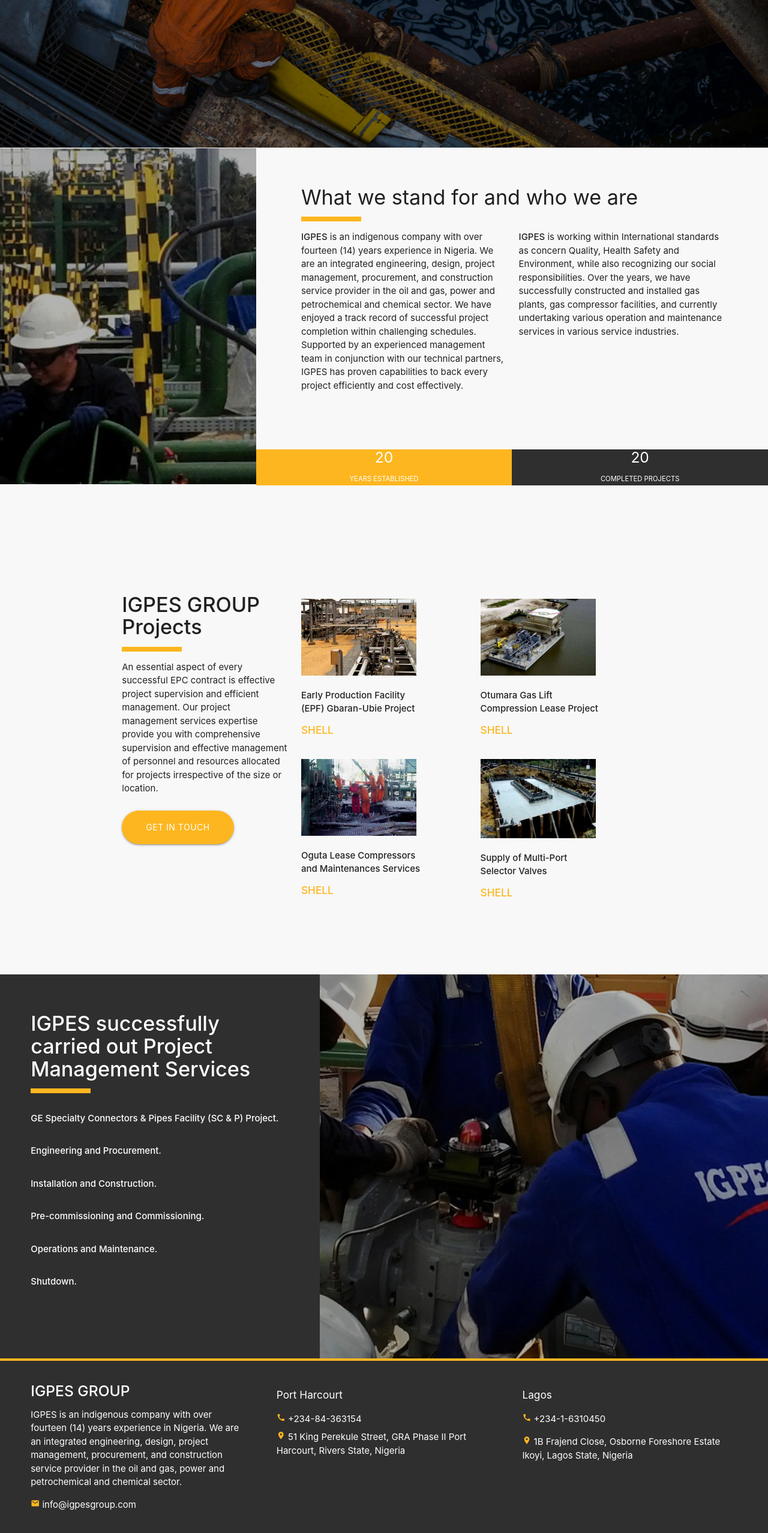
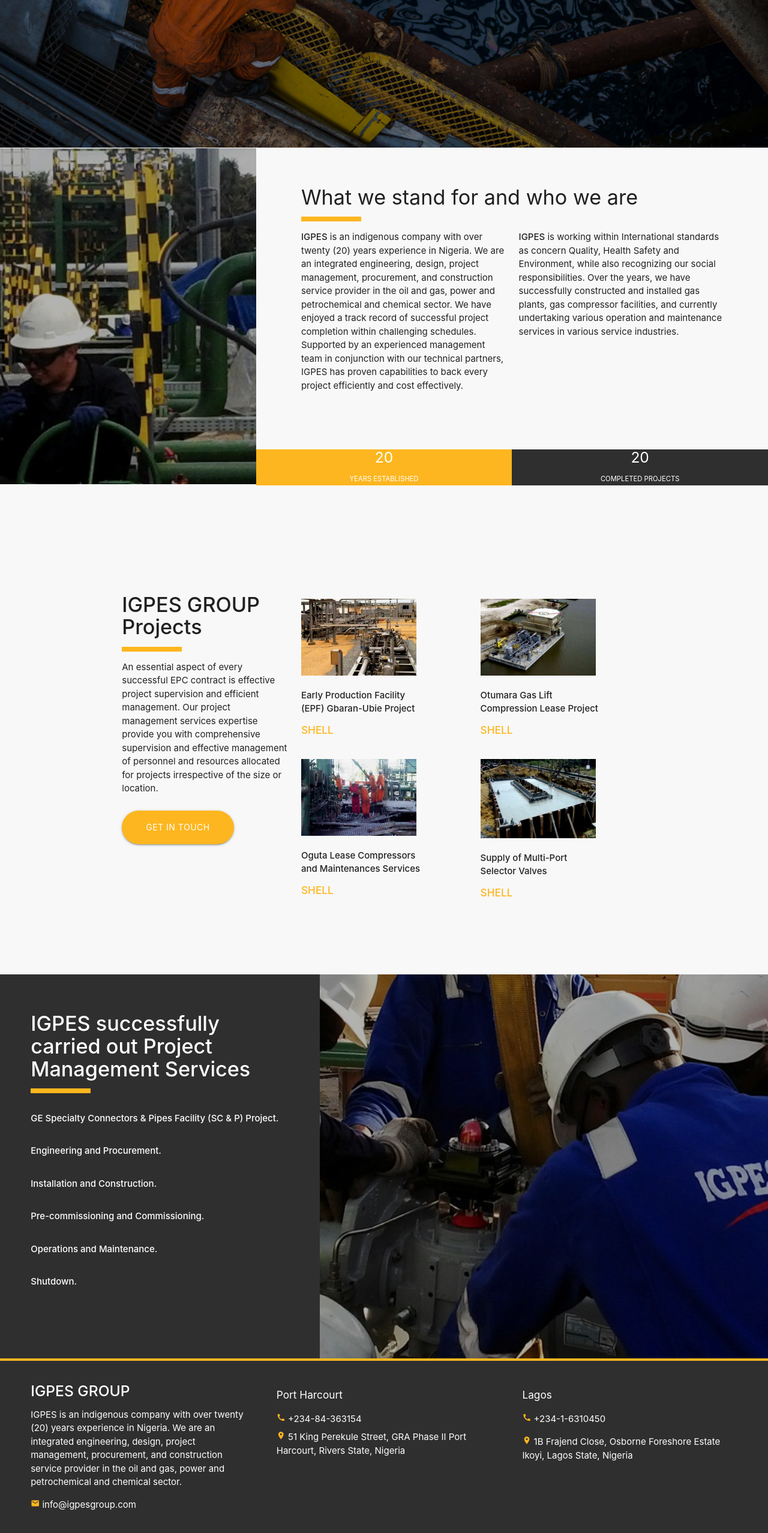
Before and after one commit to davidsoncole/igpes, a plain HTML site: page index.html in a window 1280 px wide. Shown: the part 554-3109 px from the top of the page at 60% size. Drawn offline with nearby package versions, Linux system fonts and the light colour scheme.

Commit message:
Updated index.html
changed the years of experience from 14 to 20

```diff
--- a/index.html
+++ b/index.html
@@ -96,7 +96,7 @@
 						</div>
 
 						<div class="col l6 write">
-							<p><em><strong>IGPES</strong> is an indigenous company with over fourteen (14) years experience in Nigeria.</em> We are an integrated engineering, design, project management, procurement, and construction service provider in the oil and gas, power and petrochemical and chemical sector. We have enjoyed a track record of successful project completion within challenging schedules. Supported by an experienced management team in conjunction with our technical partners, IGPES has proven capabilities to back every project efficiently and cost effectively.</p>
+							<p><em><strong>IGPES</strong> is an indigenous company with over twenty (20) years experience in Nigeria.</em> We are an integrated engineering, design, project management, procurement, and construction service provider in the oil and gas, power and petrochemical and chemical sector. We have enjoyed a track record of successful project completion within challenging schedules. Supported by an experienced management team in conjunction with our technical partners, IGPES has proven capabilities to back every project efficiently and cost effectively.</p>
 
 						</div>
 						<div class="col l6 write">
@@ -190,7 +190,7 @@
 			<div class="row">
 				<div class="col l4 abt">
 					<h5><strong>IGPES GROUP</strong></h5>
-					<p>IGPES is an indigenous company with over fourteen (14) years experience in Nigeria. We are an integrated engineering, design, project management, procurement, and construction service provider in the oil and gas, power and petrochemical and chemical sector.</p>
+					<p>IGPES is an indigenous company with over twenty (20) years experience in Nigeria. We are an integrated engineering, design, project management, procurement, and construction service provider in the oil and gas, power and petrochemical and chemical sector.</p>
 					<p ><i class="material-icons tiny">email</i> info@igpesgroup.com</p>
 				</div>
 				<div class="col l4 addr">
```
